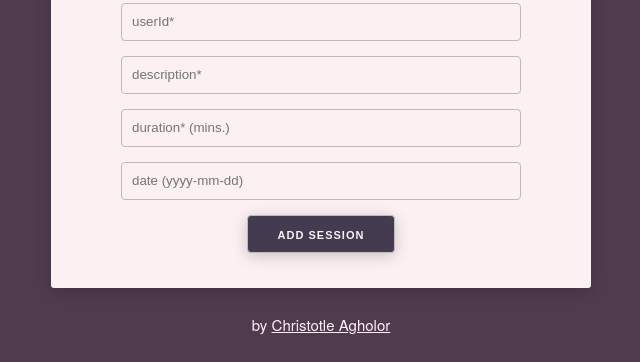
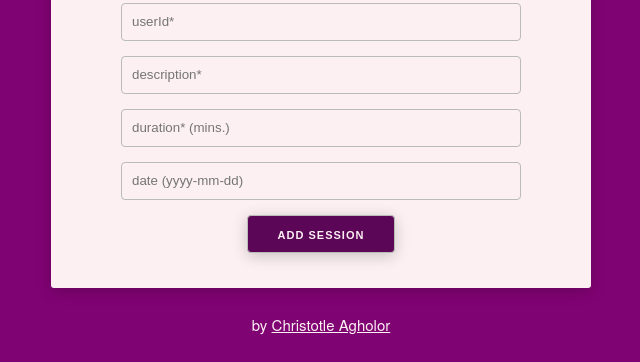
Before and after one commit to johnchristotle/exercise-tracker, a website: page views/index.html in a window 1280 px wide. Shown: the part 457-819 px from the top of the page, without its empty margins (319-959 px from the left). Drawn offline with Linux system fonts and the light colour scheme; files that its build step writes are made by us from their sources.

Commit message:
style modified

```diff
--- a/public/style.css
+++ b/public/style.css
@@ -12,7 +12,7 @@ html {
     line-height: 1.6;
     font-weight: 400;
     font-family: "Raleway", "HelveticaNeue", "Helvetica Neue", Helvetica, Arial, sans-serif;
-    color: #222;
+    color: rgb(65, 2, 2);
     display: flex;
     flex-direction: column;
     justify-content: center;
@@ -243,7 +243,7 @@ html {
 
   body {
       color: #FCF0F2;
-      background: #503b4e;
+      background: #800373;
   }
 
   /* Links */
@@ -262,7 +262,7 @@ html {
   input[type="submit"],
   input[type="reset"],
   input[type="button"] {
-      color: #1D1F20;
+      color: #660a57;
       border: 1px solid #babdb6;
       background-color: #FCF0F2;
   }
@@ -288,7 +288,7 @@ html {
   input[type="submit"].button-primary:focus,
   input[type="reset"].button-primary:focus,
   input[type="button"].button-primary:focus {
-      color: #2e3436;
+      color: #7c065f;
       background-color: #f57900;
       border-color: #f57900;
   }
@@ -306,7 +306,7 @@ html {
   select {
       background-color: #FCF0F2;
       border: 1px solid #babdb6;
-      color: #1D1F20
+      color: #740552
   }
 
   input[type="email"]:focus,
@@ -346,11 +346,11 @@ html {
     min-width: 500px;
     border-radius: 3px;
     background-color: #FCF0F2;
-    color: #1D1F20
+    color: #640554
   }
 
   input[type='submit']{
-    background-color: #453b50 !important;
+    background-color: #5c0658 !important;
     color: #FCF0F2 !important;
   }
 
```
